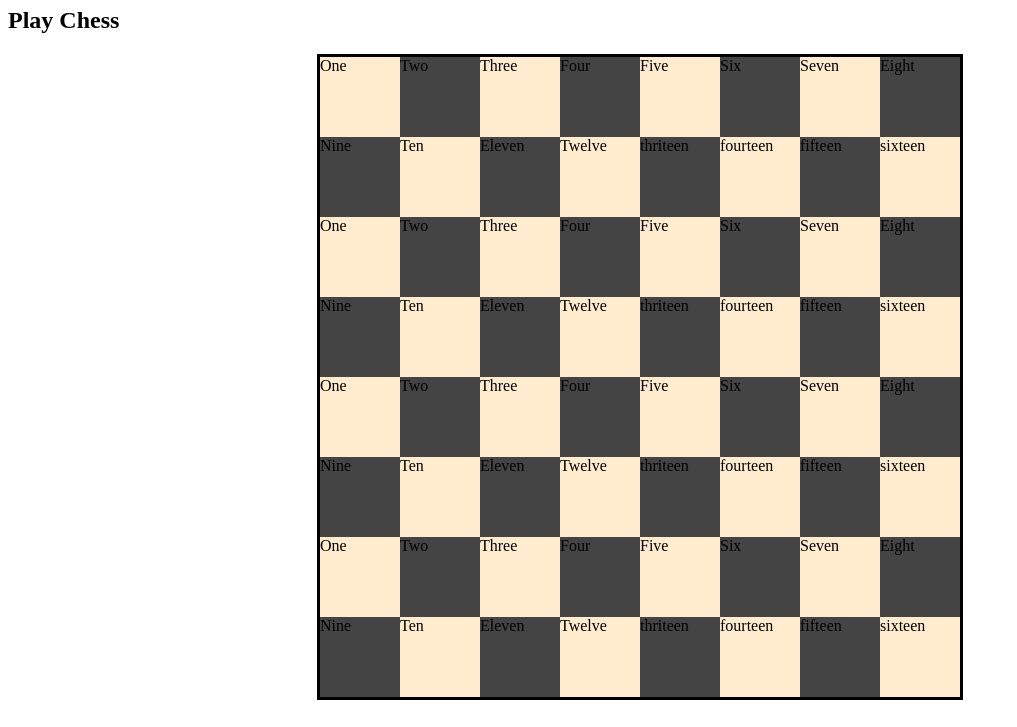
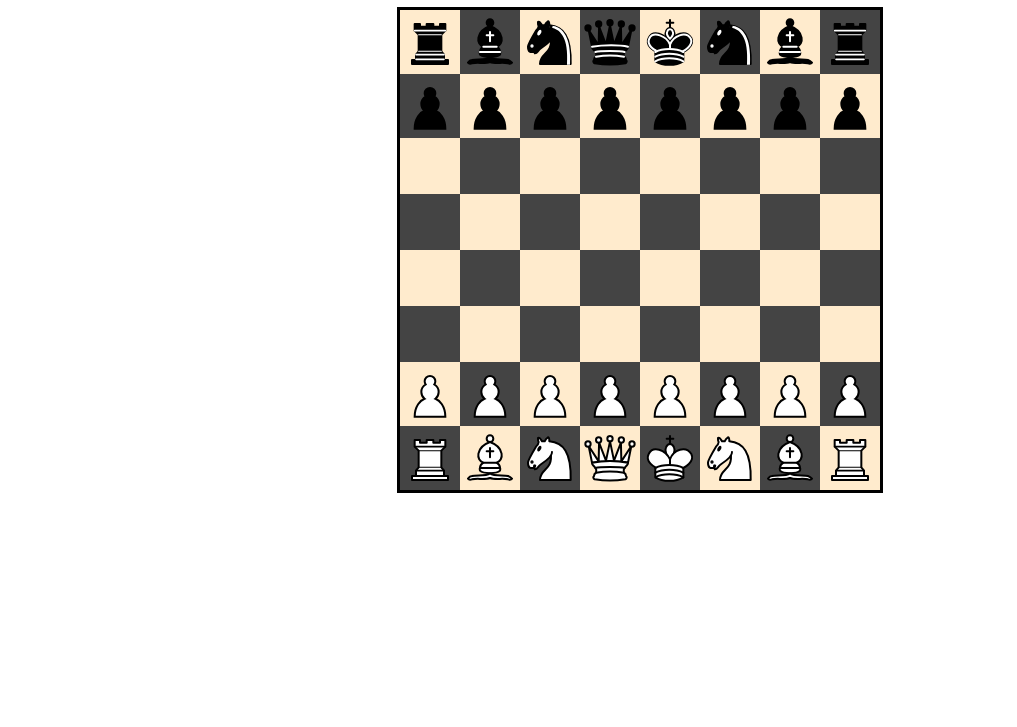
Before and after one commit to JoelPaterno/chess-js, a plain HTML site: page index.html in a window 1280 px wide. Shown: the part 73-800 px from the top of the page, without its empty margins (0-1017 px from the left). Drawn offline with Linux system fonts and the light colour scheme.

Commit message:
added peices to board and allowed drag for one piece :)

```diff
--- a/index.html
+++ b/index.html
@@ -8,72 +8,71 @@
   </head>
   <body>
     <h1>Chess</h1>
-    <h2>Play Chess</h2>
     <div class="chess-board-wrapper">
-        <div class="box1 white">One</div>
-        <div class="box2 black">Two</div>
-        <div class="box3 white">Three</div>
-        <div class="box4 black">Four</div>
-        <div class="box5 white">Five</div>
-        <div class="box6 black">Six</div>
-        <div class="box7 white">Seven</div>
-        <div class="box8 black">Eight</div>
-        <div class="box9 black">Nine</div>
-        <div class="box10 white">Ten</div>
-        <div class="box11 black">Eleven</div>
-        <div class="box12 white">Twelve</div>
-        <div class="box13 black">thriteen</div>
-        <div class="box14 white">fourteen</div>
-        <div class="box15 black">fifteen</div>
-        <div class="box16 white">sixteen</div>
-        <div class="box1 white">One</div>
-        <div class="box2 black">Two</div>
-        <div class="box3 white">Three</div>
-        <div class="box4 black">Four</div>
-        <div class="box5 white">Five</div>
-        <div class="box6 black">Six</div>
-        <div class="box7 white">Seven</div>
-        <div class="box8 black">Eight</div>
-        <div class="box9 black">Nine</div>
-        <div class="box10 white">Ten</div>
-        <div class="box11 black">Eleven</div>
-        <div class="box12 white">Twelve</div>
-        <div class="box13 black">thriteen</div>
-        <div class="box14 white">fourteen</div>
-        <div class="box15 black">fifteen</div>
-        <div class="box16 white">sixteen</div>
-        <div class="box1 white">One</div>
-        <div class="box2 black">Two</div>
-        <div class="box3 white">Three</div>
-        <div class="box4 black">Four</div>
-        <div class="box5 white">Five</div>
-        <div class="box6 black">Six</div>
-        <div class="box7 white">Seven</div>
-        <div class="box8 black">Eight</div>
-        <div class="box9 black">Nine</div>
-        <div class="box10 white">Ten</div>
-        <div class="box11 black">Eleven</div>
-        <div class="box12 white">Twelve</div>
-        <div class="box13 black">thriteen</div>
-        <div class="box14 white">fourteen</div>
-        <div class="box15 black">fifteen</div>
-        <div class="box16 white">sixteen</div>
-        <div class="box1 white">One</div>
-        <div class="box2 black">Two</div>
-        <div class="box3 white">Three</div>
-        <div class="box4 black">Four</div>
-        <div class="box5 white">Five</div>
-        <div class="box6 black">Six</div>
-        <div class="box7 white">Seven</div>
-        <div class="box8 black">Eight</div>
-        <div class="box9 black">Nine</div>
-        <div class="box10 white">Ten</div>
-        <div class="box11 black">Eleven</div>
-        <div class="box12 white">Twelve</div>
-        <div class="box13 black">thriteen</div>
-        <div class="box14 white">fourteen</div>
-        <div class="box15 black">fifteen</div>
-        <div class="box16 white">sixteen</div>
+        <div class="box white" id="div" ondrop="drop(event);" ondragover="allowDrop(event);"><img class="piece" id="drag1"src="static/pieces/rook-b.svg" ondragstart="drag(event);" draggable="true"/></div>
+        <div class="box black"><img class="piece" src="static/pieces/bishop-b.svg"/></div>
+        <div class="box white"><img class="piece" src="static/pieces/knight-b.svg"/></div>
+        <div class="box black"><img class="piece" src="static/pieces/queen-b.svg"/></div>
+        <div class="box white"><img class="piece" src="static/pieces/king-b.svg"/></div>
+        <div class="box black"><img class="piece" src="static/pieces/knight-b.svg"/></div>
+        <div class="box white"><img class="piece" src="static/pieces/bishop-b.svg"/></div>
+        <div class="box black"><img class="piece" src="static/pieces/rook-b.svg"/></div>
+        <div class="box black"><img class="piece" src="static/pieces/pawn-b.svg"/></div>
+        <div class="box white"><img class="piece" src="static/pieces/pawn-b.svg"/></div>
+        <div class="box black"><img class="piece" src="static/pieces/pawn-b.svg"/></div>
+        <div class="box white"><img class="piece" src="static/pieces/pawn-b.svg"/></div>
+        <div class="box black"><img class="piece" src="static/pieces/pawn-b.svg"/></div>
+        <div class="box white"><img class="piece" src="static/pieces/pawn-b.svg"/></div>
+        <div class="box black"><img class="piece" src="static/pieces/pawn-b.svg"/></div>
+        <div class="box white"><img class="piece" src="static/pieces/pawn-b.svg"/></div>
+        <div class="box white" ondrop="drop(event);" ondragover="allowDrop(event);"></div>
+        <div class="box black"></div>
+        <div class="box white"></div>
+        <div class="box black"></div>
+        <div class="box white"></div>
+        <div class="box black"></div>
+        <div class="box white"></div>
+        <div class="box black"></div>
+        <div class="box black"></div>
+        <div class="box white"></div>
+        <div class="box black"></div>
+        <div class="box white"></div>
+        <div class="box black"></div>
+        <div class="box white"></div>
+        <div class="box black"></div>
+        <div class="box white"></div>
+        <div class="box white"></div>
+        <div class="box black"></div>
+        <div class="box white"></div>
+        <div class="box black"></div>
+        <div class="box white"></div>
+        <div class="box black"></div>
+        <div class="box white"></div>
+        <div class="box black"></div>
+        <div class="box black"></div>
+        <div class="box white"></div>
+        <div class="box black"></div>
+        <div class="box white"></div>
+        <div class="box black"></div>
+        <div class="box white"></div>
+        <div class="box black"></div>
+        <div class="box white"></div>
+        <div class="box white"><img class="piece" src="static/pieces/pawn-w.svg"/></div>
+        <div class="box black"><img class="piece" src="static/pieces/pawn-w.svg"/></div>
+        <div class="box white"><img class="piece" src="static/pieces/pawn-w.svg"/></div>
+        <div class="box black"><img class="piece" src="static/pieces/pawn-w.svg"/></div>
+        <div class="box white"><img class="piece" src="static/pieces/pawn-w.svg"/></div>
+        <div class="box black"><img class="piece" src="static/pieces/pawn-w.svg"/></div>
+        <div class="box white"><img class="piece" src="static/pieces/pawn-w.svg"/></div>
+        <div class="box black"><img class="piece" src="static/pieces/pawn-w.svg"/></div>
+        <div class="box black"><img class="piece" src="static/pieces/rook-w.svg"/></div>
+        <div class="box white"><img class="piece" src="static/pieces/bishop-w.svg"/></div>
+        <div class="box black"><img class="piece" src="static/pieces/knight-w.svg"/></div>
+        <div class="box white"><img class="piece" src="static/pieces/queen-w.svg"/></div>
+        <div class="box black"><img class="piece" src="static/pieces/king-w.svg"/></div>
+        <div class="box white"><img class="piece" src="static/pieces/knight-w.svg"/></div>
+        <div class="box black"><img class="piece" src="static/pieces/bishop-w.svg"/></div>
+        <div class="box white"><img class="piece" src="static/pieces/rook-w.svg"/></div>
     </div>
     <script src="static/index.js"></script>
   </body>
--- a/static/index.js
+++ b/static/index.js
@@ -0,0 +1,13 @@
+function allowDrop(ev) {
+    ev.preventDefault();
+}
+
+function drag(ev) {
+    ev.dataTransfer.setData("text", ev.target.id);
+}
+
+function drop(ev) {
+    ev.preventDefault();
+    var data = ev.dataTransfer.getData("text");
+    ev.target.appendChild(document.getElementById(data));
+}
--- a/static/styles.css
+++ b/static/styles.css
@@ -1,12 +1,26 @@
+body {
+    text-align: center;
+}
+
 .chess-board-wrapper {
     margin: auto;
     display: grid;
-    max-width: 40rem;
-    max-height: 40rem;
-    height: 40rem;
+    max-width: 60vh;
+    max-height: 60vh;
+    height: 60vh;
     grid-template-columns: 1fr 1fr 1fr 1fr 1fr 1fr 1fr 1fr;
     grid-template-rows: 1fr 1fr 1fr 1fr 1fr 1fr 1fr 1fr;
     border: solid black;
+}
+
+.box {
+    height: auto;
+    width: auto;
+}
+
+.box img {
+    height: 100%;
+    width: 100%;
 }
 
 .white {
```
Also changed, not shown: static/pieces/bishop-b.svg (added), static/pieces/bishop-w.svg (added), static/pieces/king-b.svg (added), static/pieces/king-w.svg (added), static/pieces/knight-b.svg (added), static/pieces/knight-w.svg (added), static/pieces/pawn-b.svg (added), static/pieces/pawn-w.svg (added), static/pieces/queen-b.svg (added), static/pieces/queen-w.svg (added), static/pieces/rook-b.svg (added), static/pieces/rook-w.svg (added).
